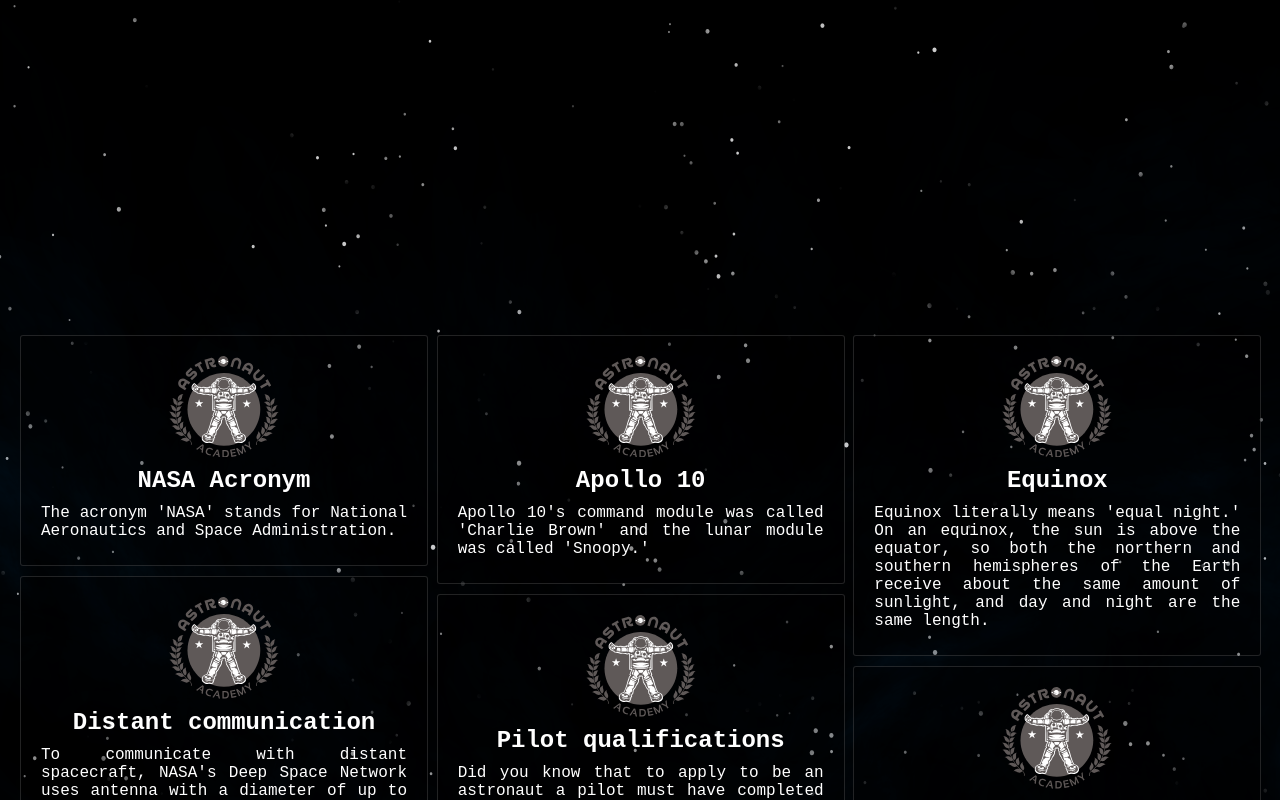
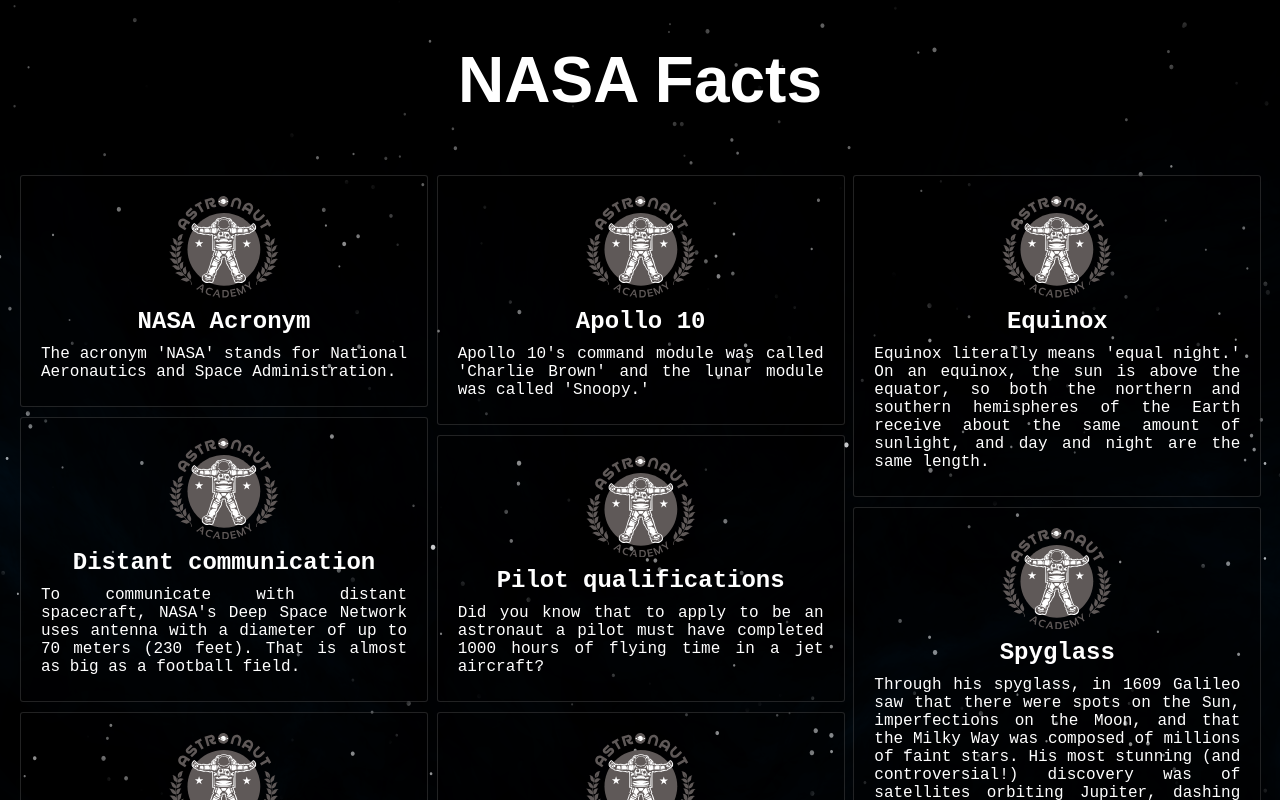
Before and after one commit to stijn-veren/rbs-eh, a React (Create React App) app: page / in a window 1280 px wide. Shown: the top 800 px of the page. Built offline with nearby package versions, Linux system fonts and the light colour scheme.

Commit message:
Add styles to the title

```diff
--- a/src/Title/Title.js
+++ b/src/Title/Title.js
@@ -3,7 +3,7 @@
 const Title = () => {
   return (
     <div>
-      <h1 className={styles.title}>Title</h1>
+      <h1 className={styles.title}>NASA Facts</h1>
     </div>
   )
 }
--- a/src/Title/Title.module.css
+++ b/src/Title/Title.module.css
@@ -1,4 +1,21 @@
 .title {
   font-family: 'Robobo', sans-serif;
   font-size: 4em;
+  color: white;
+  position: fixed;
+  left: 50%;
+  transform: translate(-50%, 0);
+  width: 100%;
+  margin-bottom: 50px;
+  background-color: rgba(0, 0, 0, 0.5);
+  margin-top: 0;
+  margin-bottom: 0;
+  padding-top: 0.67em;
+  padding-bottom: 0.67em;
 }
+
+@media (max-width: 768px) {
+  .title {
+    font-size: 3em;
+  }
+}
```
